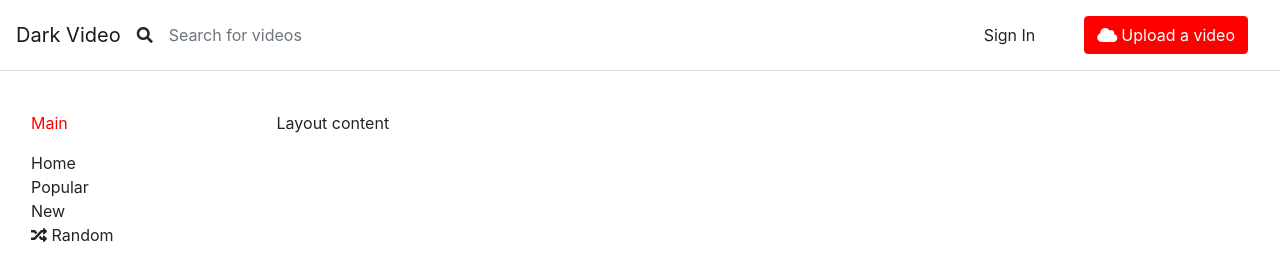
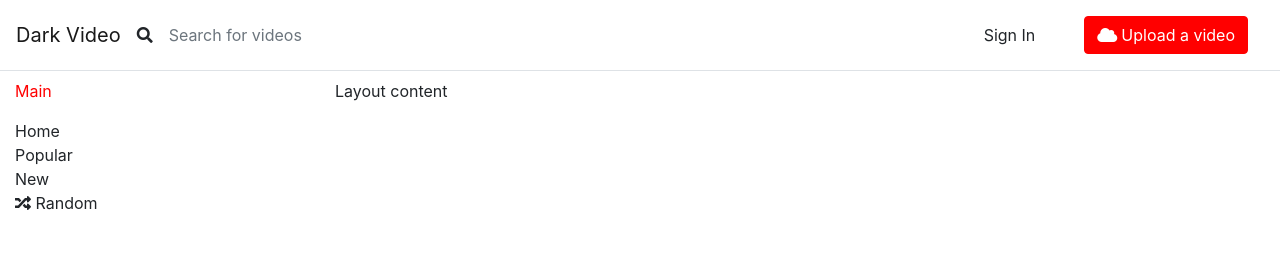
Before and after one commit to qkudev/vh-verstka, a website built with webpack: page src/index.html in a window 1280 px wide. Built offline with nearby package versions, Linux system fonts and the light colour scheme.

Commit message:
grid layout

```diff
--- a/src/index.html
+++ b/src/index.html
@@ -44,10 +44,14 @@
 
 
     <!---->
-    <div class="layout d-flex flex-row">
+    <div class="container-fluid my-1 my-md-2">
+      <div class="d-block d-md-none">
+        Tabs mobile
+      </div>
 
+      <div class="row">
         <!--Layout Menu-->
-      <div class="d-none d-md-block container layout menu">
+        <div class="d-none d-md-block col-md-3">
           <div class="menu-group d-flex flex-column">
             <div class="menu-group header">Main</div>
             <a>Home</a>
@@ -58,8 +62,9 @@
         </div>
 
         <!--Layout Content-->
-      <div class="container layout content">
+        <div class="col-12 col-md-9 container-fluid">
           Layout content
+        </div>
       </div>
 
     </div>
```
Lines whose indentation alone changed are shown as unchanged.
